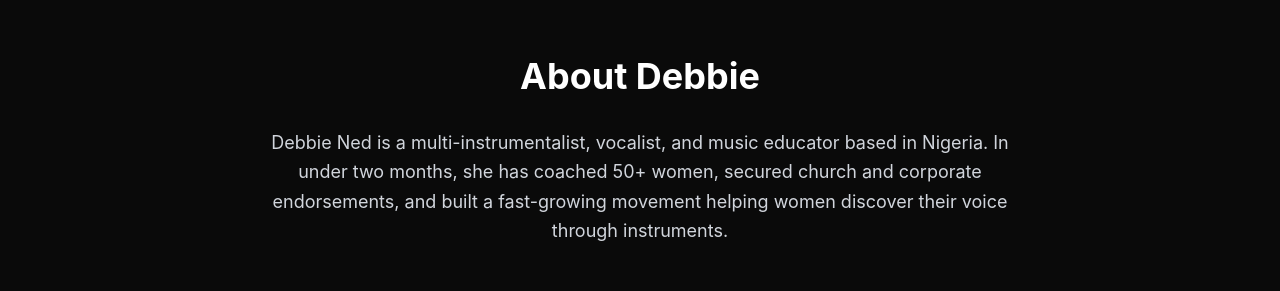
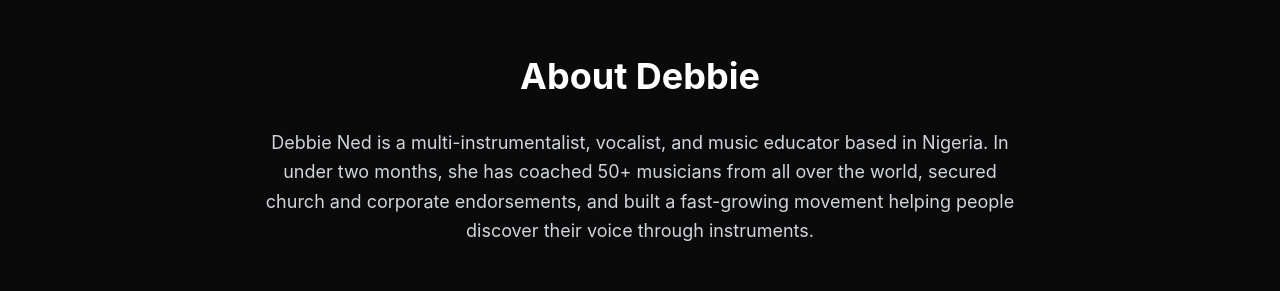
Before and after one commit to dettah/debbie-ned, a React (Vite) app in the folder Ned/: page / in a window 1280 px wide. Shown: the part 840-1131 px from the top of the page. Built offline with nearby package versions, Linux system fonts and the light colour scheme.

Commit message:
updated About section

```diff
--- a/Ned/src/App.css
+++ b/Ned/src/App.css
@@ -1,5 +1,9 @@
 :root {
   --cursor-color: white;
+}
+
+html {
+  transition: background-color 0.3s ease, color 0.3s ease;
 }
 
 .typing {
--- a/Ned/src/components/LandingPage.jsx
+++ b/Ned/src/components/LandingPage.jsx
@@ -187,7 +187,7 @@ export default function LandingPage() {
         <h2 className="text-3xl md:text-4xl font-bold mb-8">About Debbie</h2>
 
         <p className="text-gray-300 max-w-3xl mx-auto mb-12">
-          Debbie Ned is a multi-instrumentalist, vocalist, and music educator based in Nigeria. In under two months, she has coached 50+ women, secured church and corporate endorsements, and built a fast-growing movement helping women discover their voice through instruments.
+          Debbie Ned is a multi-instrumentalist, vocalist, and music educator based in Nigeria. In under two months, she has coached 50+ musicians from all over the world, secured church and corporate endorsements, and built a fast-growing movement helping people discover their voice through instruments.
         </p>
 
         <div className="grid md:grid-cols-4 gap-6">
```
